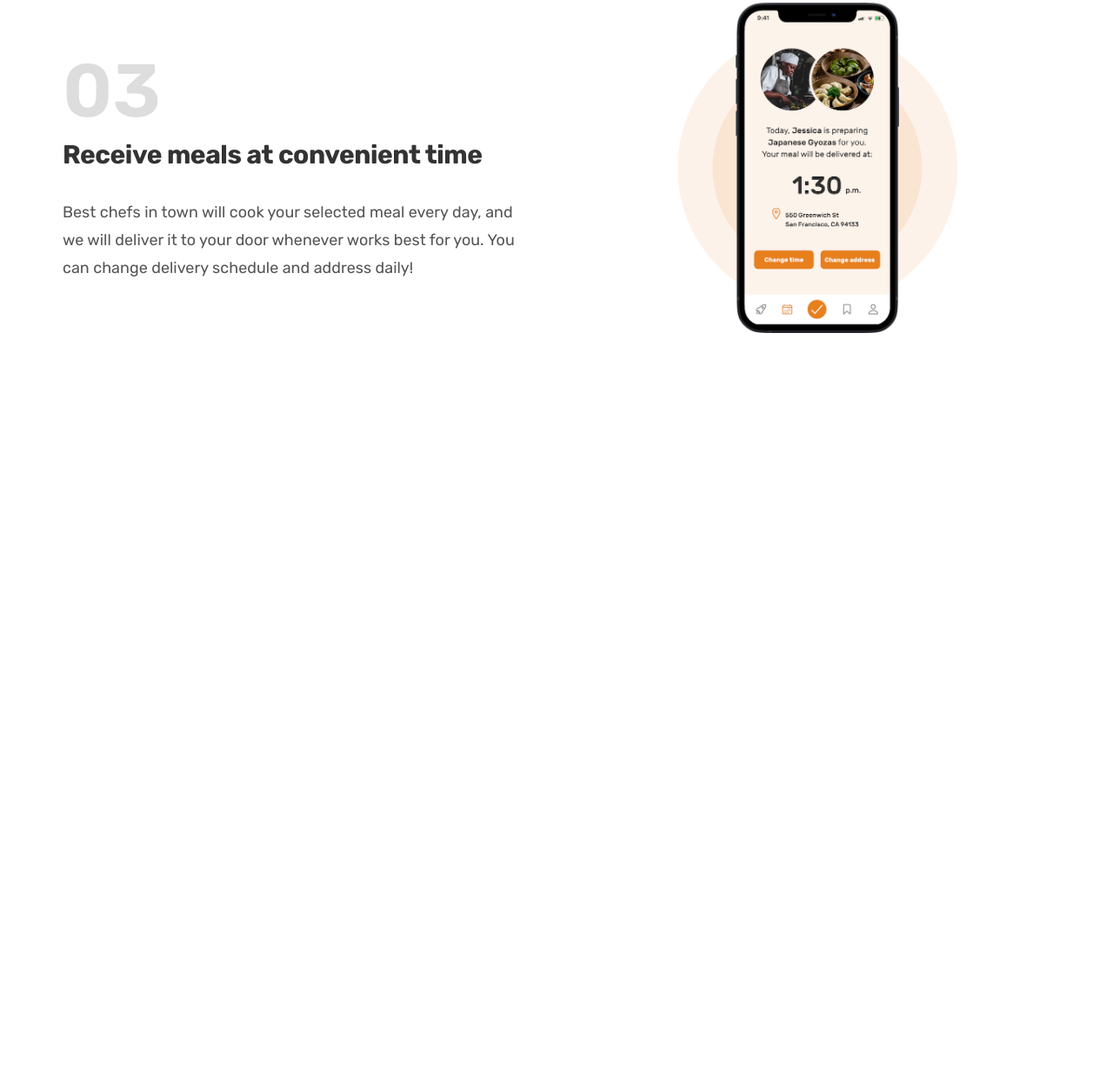
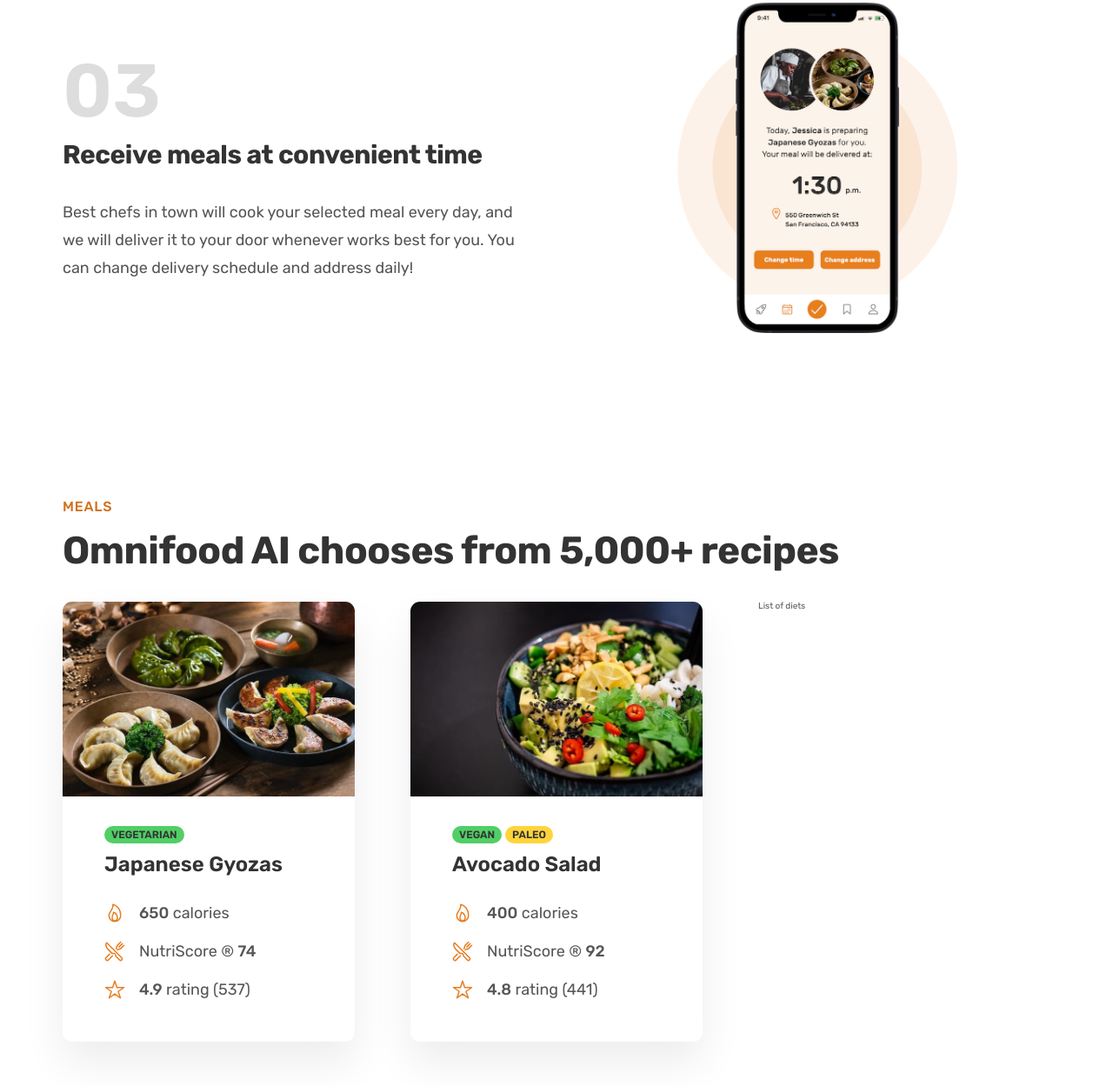
Before and after one commit to vanghuynh/css-food-app, a plain HTML site: page index.html in a window 1280 px wide. Shown: the part 2070-3319 px from the top of the page at 87% size. Before the commit the page ends 2549 px from the top, so only its background shows below. Drawn offline with nearby package versions, Linux system fonts and the light colour scheme.

Commit message:
meal card

```diff
--- a/css/general.css
+++ b/css/general.css
@@ -37,6 +37,7 @@
 
 -- 06 Border-radius
 Default: 9px
+Medium: 11px
 
 -- 07 Whitespace
 SPACING SYSTEM (px)
--- a/css/style.css
+++ b/css/style.css
@@ -196,3 +196,81 @@
   width: 35%;
   /* z-index: 10; */
 }
+
+/* MEALS SECTION */
+.section-meals {
+  padding: 9.6rem 0;
+}
+
+.meal {
+  box-shadow: 0 2.4rem 4.8rem rgb(0, 0, 0, 0.075);
+  border-radius: 11px;
+  /* image will overflow, so clip it */
+  overflow: hidden;
+}
+
+.meal-content {
+  padding: 3.2rem 4.8rem 4.8rem;
+}
+
+.meal-img {
+  width: 100%;
+}
+
+.meal-tags {
+  margin-bottom: 1.2rem;
+  display: flex;
+  gap: 0.4rem;
+}
+
+.tag {
+  display: inline-block;
+  padding: 0.4rem 0.8rem;
+  font-size: 1.2rem;
+  text-transform: uppercase;
+  color: #333;
+  border-radius: 100px;
+  font-weight: 600;
+}
+.tag--vegetarian {
+  background-color: #51cf66;
+}
+
+.tag--vegan {
+  background-color: #94d82d;
+}
+
+.tag--paleo {
+  background-color: #ffd43b;
+}
+
+.meal-title {
+  font-size: 2.4rem;
+  color: #333;
+  font-weight: 600;
+  margin-bottom: 3.2rem;
+}
+
+.meal-attributes {
+  list-style: none;
+  display: flex;
+  flex-direction: column;
+  gap: 2rem;
+}
+
+.meal-attribute {
+  font-size: 1.8rem;
+  display: flex;
+  align-items: center;
+  gap: 1.6rem;
+}
+
+.meal-icon {
+  height: 2.4rem;
+  width: 2.4rem;
+  color: #e67e22;
+}
+
+strong {
+  font-weight: 500;
+}
--- a/index.html
+++ b/index.html
@@ -13,6 +13,15 @@
 
     <link rel="stylesheet" href="css/general.css" />
     <link rel="stylesheet" href="css/style.css" />
+
+    <script
+      type="module"
+      src="https://unpkg.com/ionicons@7.1.0/dist/ionicons/ionicons.esm.js"
+    ></script>
+    <script
+      nomodule
+      src="https://unpkg.com/ionicons@7.1.0/dist/ionicons/ionicons.js"
+    ></script>
     <title>Omnifood</title>
   </head>
   <body>
@@ -163,6 +172,76 @@
           </div>
         </div>
       </section>
+      <section class="section-meals">
+        <div class="container">
+          <span class="subheading">Meals</span>
+          <h2 class="heading-secondary">
+            Omnifood AI chooses from 5,000+ recipes
+          </h2>
+        </div>
+        <div class="container grid grid--3-cols">
+          <div class="meal">
+            <img src="img/meals/meal-1.jpg" class="meal-img" alt="Japanese" />
+            <div class="meal-content">
+              <div class="meal-tags">
+                <span class="tag tag--vegetarian">Vegetarian</span>
+              </div>
+
+              <p class="meal-title">Japanese Gyozas</p>
+              <ul class="meal-attributes">
+                <li class="meal-attribute">
+                  <ion-icon class="meal-icon" name="flame-outline"></ion-icon>
+                  <span> <strong>650</strong> calories</span>
+                </li>
+                <li class="meal-attribute">
+                  <ion-icon
+                    class="meal-icon"
+                    name="restaurant-outline"
+                  ></ion-icon>
+                  <span>NutriScore &reg; <strong>74</strong></span>
+                </li>
+                <li class="meal-attribute">
+                  <ion-icon class="meal-icon" name="star-outline"></ion-icon>
+                  <span> <strong>4.9</strong> rating (537)</span>
+                </li>
+              </ul>
+            </div>
+          </div>
+          <div class="meal">
+            <img
+              src="img/meals/meal-2.jpg"
+              class="meal-img"
+              alt="Avocado Salad"
+            />
+            <div class="meal-content">
+              <div class="meal-tags">
+                <span class="tag tag--vegetarian">Vegan</span>
+                <span class="tag tag--paleo">Paleo</span>
+              </div>
+
+              <p class="meal-title">Avocado Salad</p>
+              <ul class="meal-attributes">
+                <li class="meal-attribute">
+                  <ion-icon class="meal-icon" name="flame-outline"></ion-icon>
+                  <span> <strong>400</strong> calories</span>
+                </li>
+                <li class="meal-attribute">
+                  <ion-icon
+                    class="meal-icon"
+                    name="restaurant-outline"
+                  ></ion-icon>
+                  <span>NutriScore &reg; <strong>92</strong></span>
+                </li>
+                <li class="meal-attribute">
+                  <ion-icon class="meal-icon" name="star-outline"></ion-icon>
+                  <span> <strong>4.8</strong> rating (441)</span>
+                </li>
+              </ul>
+            </div>
+          </div>
+          <div class="list">List of diets</div>
+        </div>
+      </section>
     </main>
   </body>
 </html>
```
